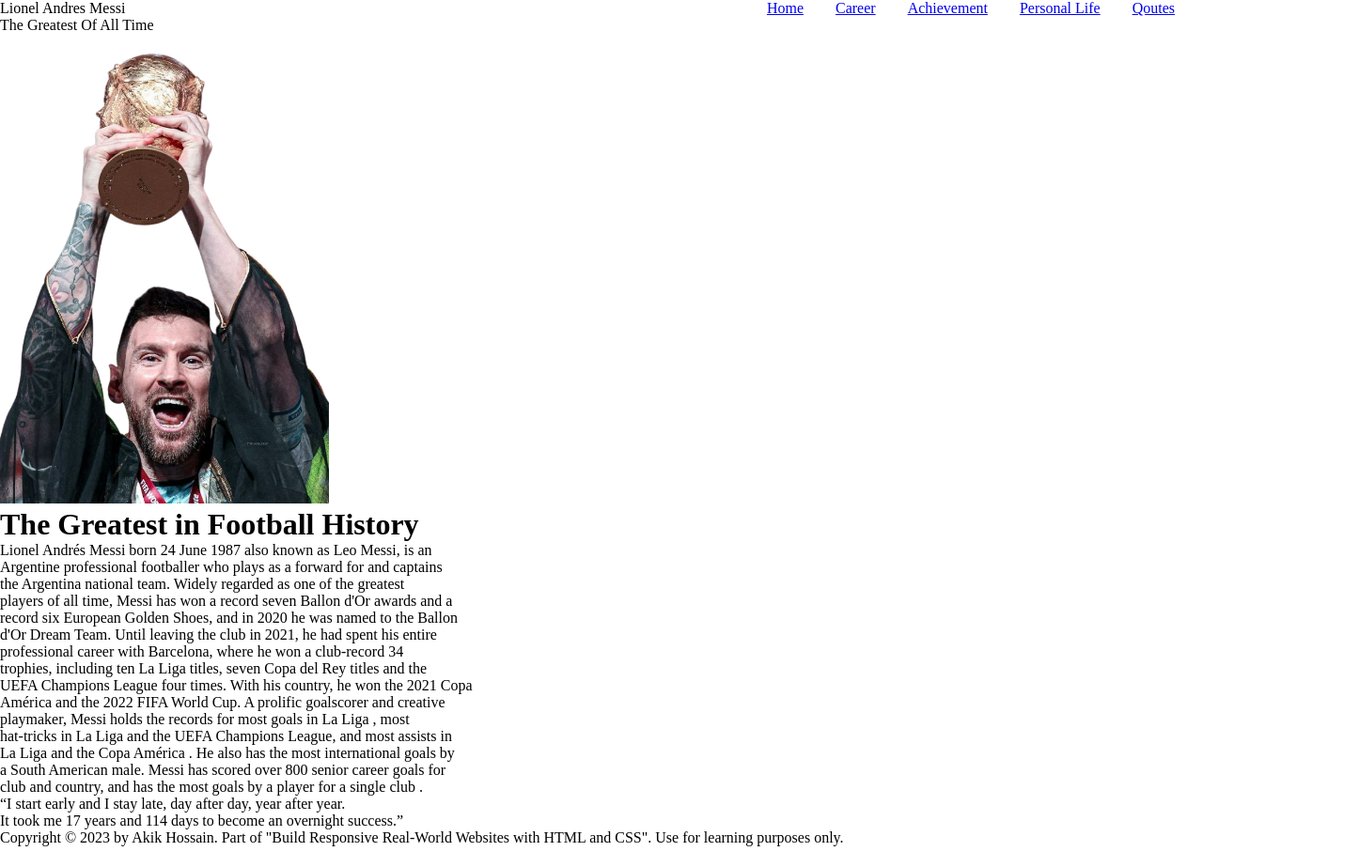
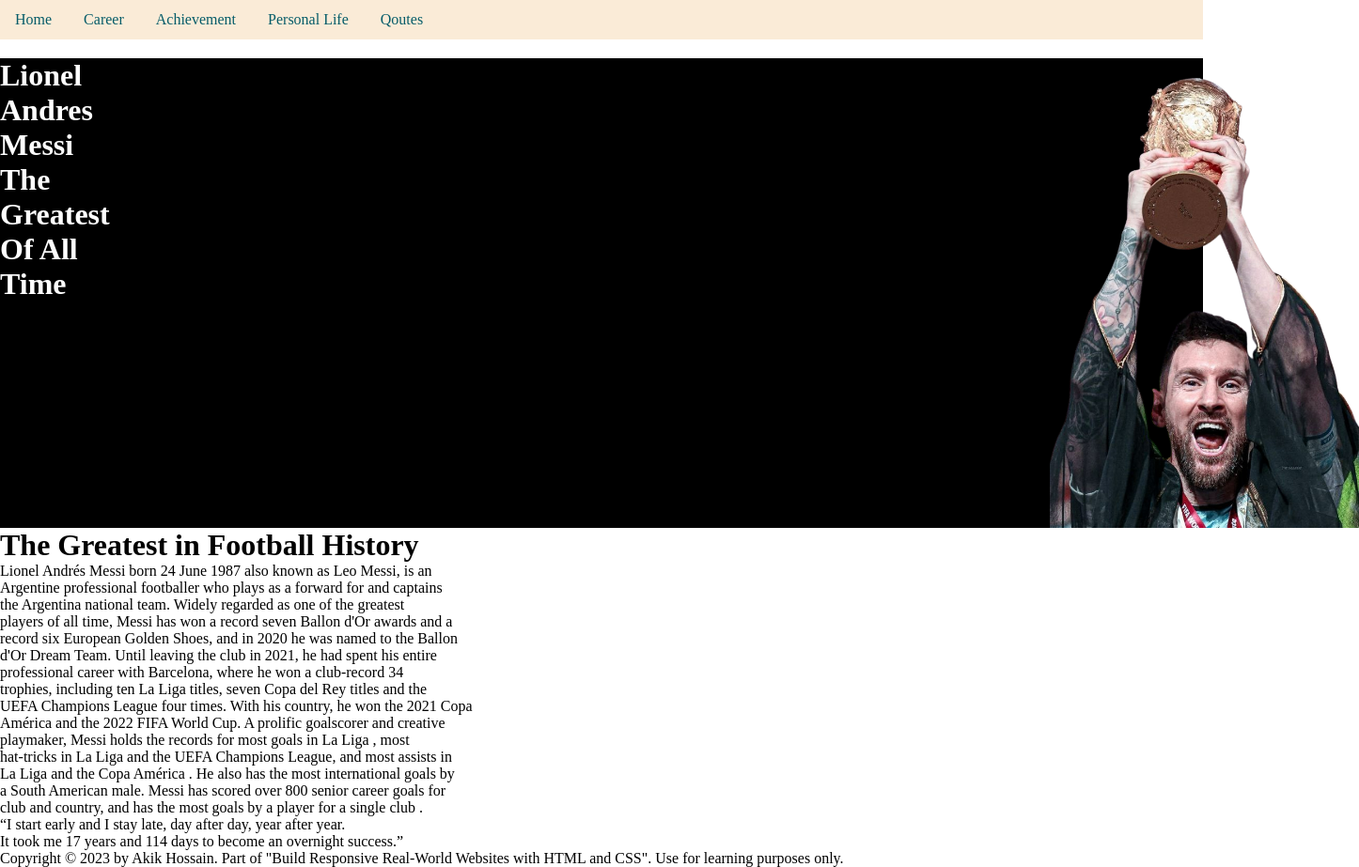
Before and after one commit to akikhossain/Tribute-Page-of-Leo-Messi, a plain HTML site: page index.html in a window 1280 px wide. Shown: the whole page at 94% size, 1446 px wide, since content can reach past the window. Before the commit the page ends 901 px from the top, so only its background shows below. Drawn offline with Linux system fonts and the light colour scheme.

Commit message:
changing in html and css

```diff
--- a/index.html
+++ b/index.html
@@ -16,14 +16,19 @@
         <a href="#">Qoutes</a>
       </nav>
     </div>
-    <span>Lionel Andres Messi</span><br />
-    <span>The Greatest Of All Time </span><br />
+    <div class="main-header">
+      <h1 class="head">
+        Lionel Andres Messi <br />
+        The Greatest Of All Time
+      </h1>
+
       <img
         src="profile.png"
         alt="Messi kissing the world cup"
         height="500px"
         width="350px"
       />
+    </div>
     <h1>The Greatest in Football History</h1>
     <p>
       Lionel Andrés Messi born 24 June 1987 also known as Leo Messi, is an
--- a/style.css
+++ b/style.css
@@ -3,10 +3,41 @@
   margin: 0;
   box-sizing: border-box;
 }
+
+body {
+}
 nav a:link {
   margin-right: 30px;
   display: inline-block;
 }
+
 .header {
-  float: right;
+  margin-bottom: 20px;
+  background-color: antiquewhite;
+  padding: 12px 16px;
+  width: auto;
 }
+
+.main-header {
+  display: flex;
+  gap: 1000px;
+  background-color: black;
+}
+
+.head {
+  align-items: center;
+  color: white;
+}
+
+a:link,
+a:visited {
+  color: #065c69;
+  text-decoration: none;
+}
+
+a:hover,
+a:active {
+  color: orangered;
+  font-weight: bold;
+  text-decoration: underline rgb(29, 27, 26);
+}
```
Lines whose indentation alone changed are shown as unchanged.
